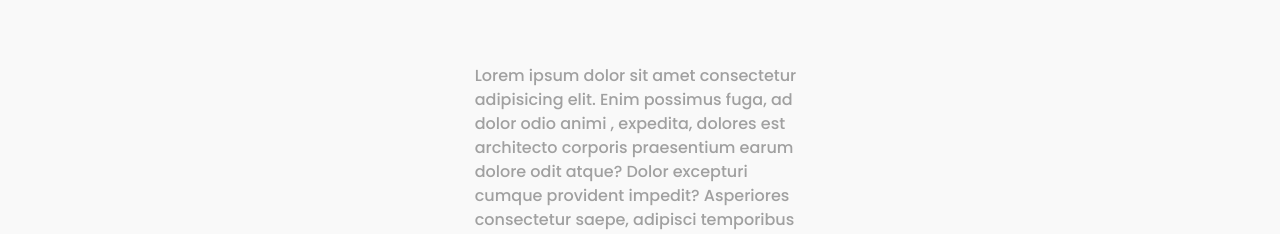
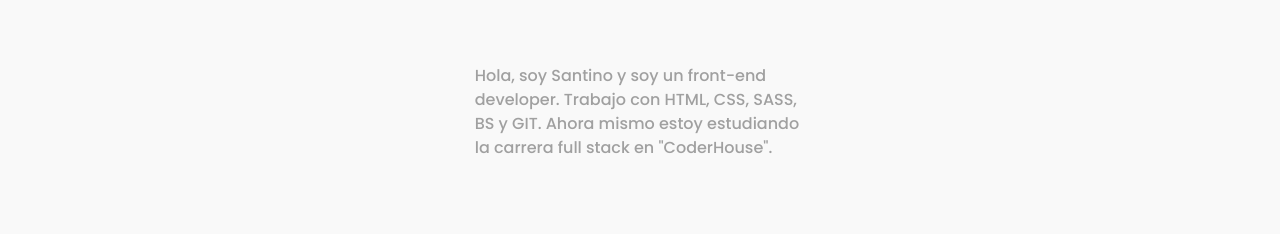
Before and after one commit to tinoz2/portfolio, a website: page index.html in a window 1280 px wide. Shown: the part 562-796 px from the top of the page. Drawn offline with nearby package versions, Linux system fonts and the light colour scheme.

Commit message:
changeinfo

```diff
--- a/index.html
+++ b/index.html
@@ -50,7 +50,7 @@
             <h3 class="wave aboutme asd11">About me</h3>
         </div>
         <div class="perfil2">
-            <p class="aboutme">Lorem ipsum dolor sit amet consectetur adipisicing elit. Enim possimus fuga, ad dolor odio animi , expedita, dolores est architecto corporis praesentium earum dolore odit atque? Dolor excepturi cumque provident impedit? Asperiores consectetur saepe, adipisci temporibus cum eaque rem, ipsa voluptates minus magni neque atque praesentium molestiae accusantium quos. Eos labore omnis nulla excepturi aperiam at incidunt dolore eaque reprehenderit quam ab cum magnam et nisi ullam optio repellat dolor dolorum dolores, inventore cupiditate adipisci vitae repudiandae fugiat! Dolorum, voluptas, fuga minima molestias iusto saepe consequuntur explicabo reiciendis aspernatur, delectus fugiat totam id commodi rem optio? rem optio a</p>
+            <p class="aboutme">Hola, soy Santino y soy un front-end developer. Trabajo con HTML, CSS, SASS, BS y GIT. Ahora mismo estoy estudiando la carrera full stack en "CoderHouse".</p>
         </div>
     </main>
     <section class="section1" id="skills">
```
